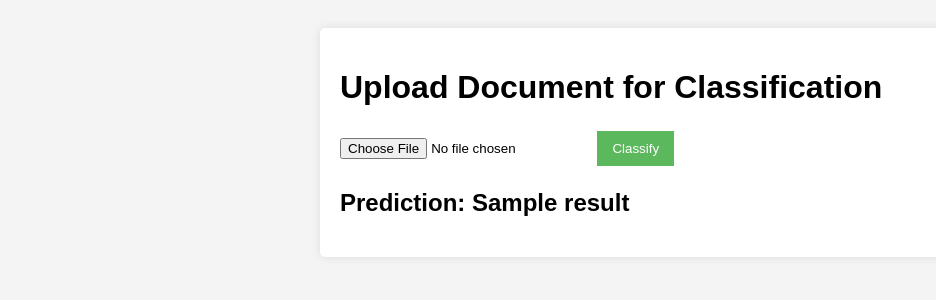
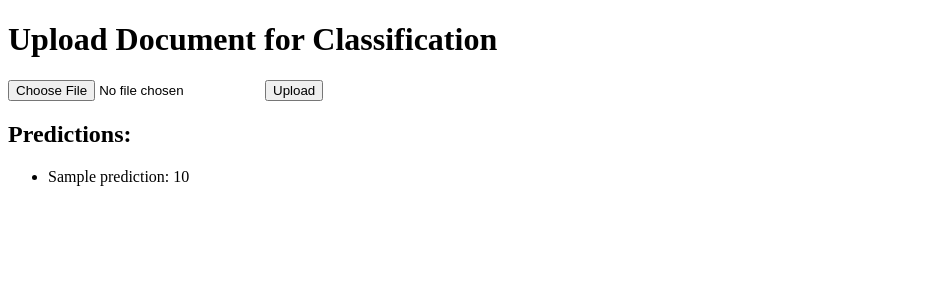
Before and after one commit to amartya-pandey/financial-document-classifier, a Flask app: template templates/main.html in a window 1280 px wide. Shown: the top 300 px of the page, without its empty margins (0-936 px from the left). Run offline with Flask 3, Linux system fonts and the light colour scheme; the template is opened without the code that fills it: most values are stand-ins (such as "Sample title", 1, 10 or a date in 2020); parts of the project's set-up code (start-up, migrations or seed data) failed here and were passed over.

Commit message:
The prediction is on 5 diffrent cases

```diff
--- a/app.py
+++ b/app.py
@@ -6,6 +6,7 @@ import chardet  # To detect file encoding
 from io import BytesIO
 from PyPDF2 import PdfReader  # For PDF files
 from docx import Document  # For DOCX files
+import numpy as np  # For handling predictions
 
 app = Flask(__name__)
 
@@ -56,9 +57,19 @@ def index():
                 content = read_file_content(file)
                 # Vectorize the content
                 vectorized_content = vectorizer.transform([content])
-                # Make prediction
-                prediction = model.predict(vectorized_content)
-                return render_template('main.html', result=prediction[0])
+
+                # Make predictions
+                predictions = model.predict(vectorized_content)
+
+                # Get prediction probabilities if your model supports it
+                probabilities = model.predict_proba(vectorized_content)
+
+                # Get the top 5 predictions based on probabilities
+                top_n = 5
+                top_n_indices = np.argsort(probabilities[0])[::-1][:top_n]
+                top_n_predictions = [(model.classes_[i], probabilities[0][i]) for i in top_n_indices]
+
+                return render_template('main.html', result=top_n_predictions)
             except Exception as e:
                 return render_template('main.html', result=f"Error: {str(e)}")
     return render_template('main.html', result=None)
--- a/templates/main.html
+++ b/templates/main.html
@@ -2,20 +2,22 @@
 <html lang="en">
 <head>
     <meta charset="UTF-8">
-    <meta name="viewport" content="width=device-width, initial-scale=1.0">
     <title>Document Classification</title>
-    <link rel="stylesheet" href="{{ url_for('static', filename='main.css') }}">
 </head>
 <body>
-    <div class="container">
-        <h1>Upload Document for Classification</h1>
-        <form action="/" method="POST" enctype="multipart/form-data">
-            <input type="file" name="file" required>
-            <input type="submit" value="Classify">
-        </form>
-        {% if result %}
-            <h2>Prediction: {{ result }}</h2>
-        {% endif %}
-    </div>
+    <h1>Upload Document for Classification</h1>
+    <form method="POST" enctype="multipart/form-data">
+        <input type="file" name="file" required>
+        <input type="submit" value="Upload">
+    </form>
+
+    {% if result %}
+        <h2>Predictions:</h2>
+        <ul>
+            {% for prediction, probability in result %}
+                <li>{{ prediction }}: {{ probability|round(4) }}</li>
+            {% endfor %}
+        </ul>
+    {% endif %}
 </body>
 </html>
```
